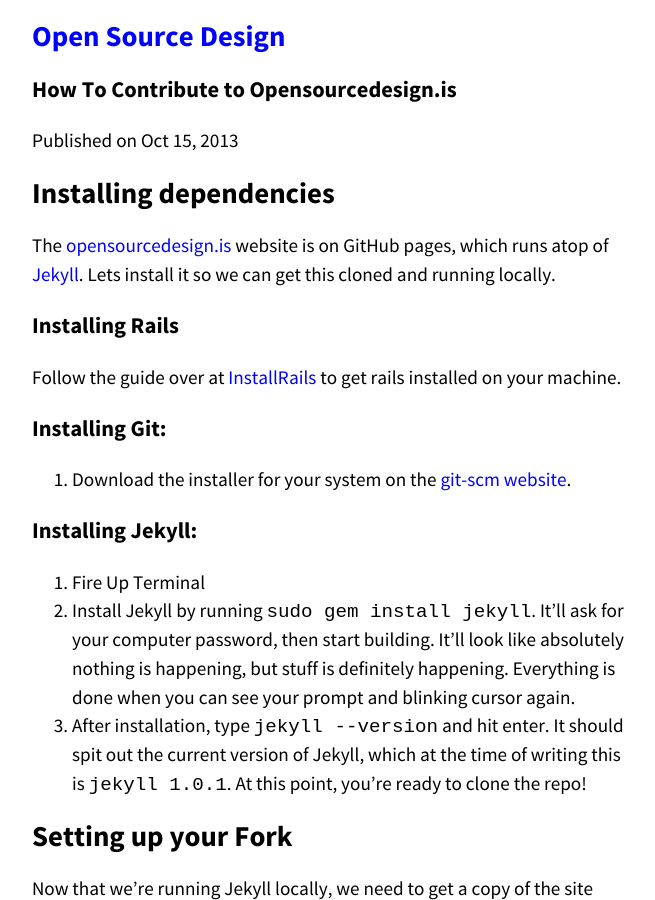
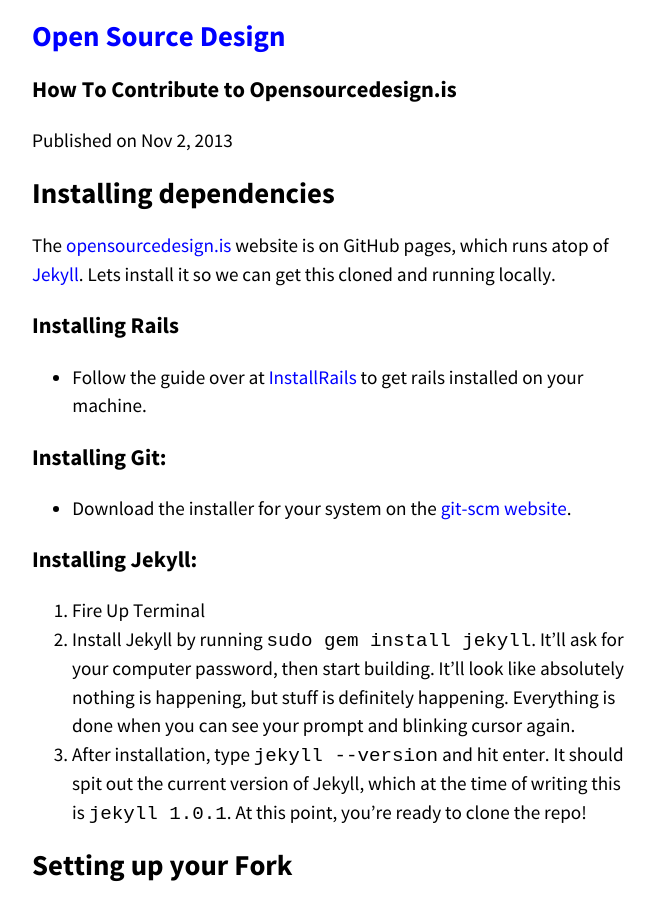
Before and after one commit to DesignOpen/designopen.github.io, a Jekyll site: the page built from blogging_about/_posts/2013-11-2-how-to-contribute.md, in a window 1280 px wide and 900 px high. Shown: the whole window, without its empty margins (308-963 px from the left). Built offline with Jekyll 4.4.1, drawn with Linux system fonts in a browser that asks for light colours; comment, search, counter and statistics services are not loaded.

Commit message:
Updated publish date, minor finishing touches.

```diff
--- a/blogging_about/_posts/2013-10-15-how-to-contribute.md
+++ b/blogging_about/_posts/2013-11-2-how-to-contribute.md
@@ -4,16 +4,16 @@
 category: blogging_about
 tags: ["GitHub", "collaboration"]
 author: areus
-date: '2013-10-15 08:19:33'
+date: '2013-11-2 02:10:02'
 ---
 ## Installing dependencies
 The [opensourcedesign.is](http://opensourcedesign.is) website is on GitHub pages, which runs atop of [Jekyll](http://jekyllrb.com). Lets install it so we can get this cloned and running locally.
 
 ### Installing Rails
-Follow the guide over at [InstallRails](http://installrails.com/) to get rails installed on your machine.
+- Follow the guide over at [InstallRails](http://installrails.com/) to get rails installed on your machine.
 
 ### Installing Git:
-1. Download the installer for your system on the [git-scm website](http://git-scm.com/downloads).
+- Download the installer for your system on the [git-scm website](http://git-scm.com/downloads).
 
 ### Installing Jekyll:
 
```
